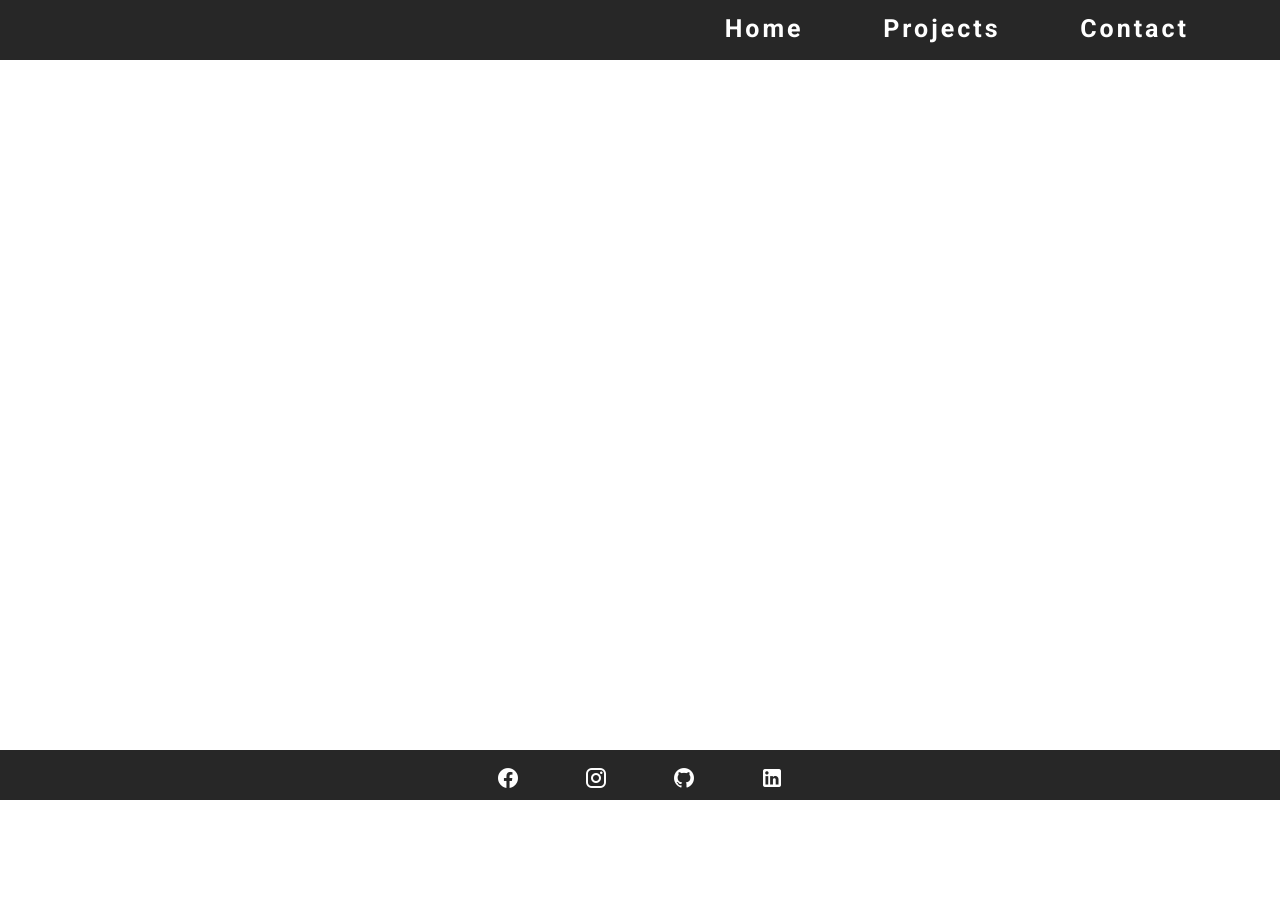
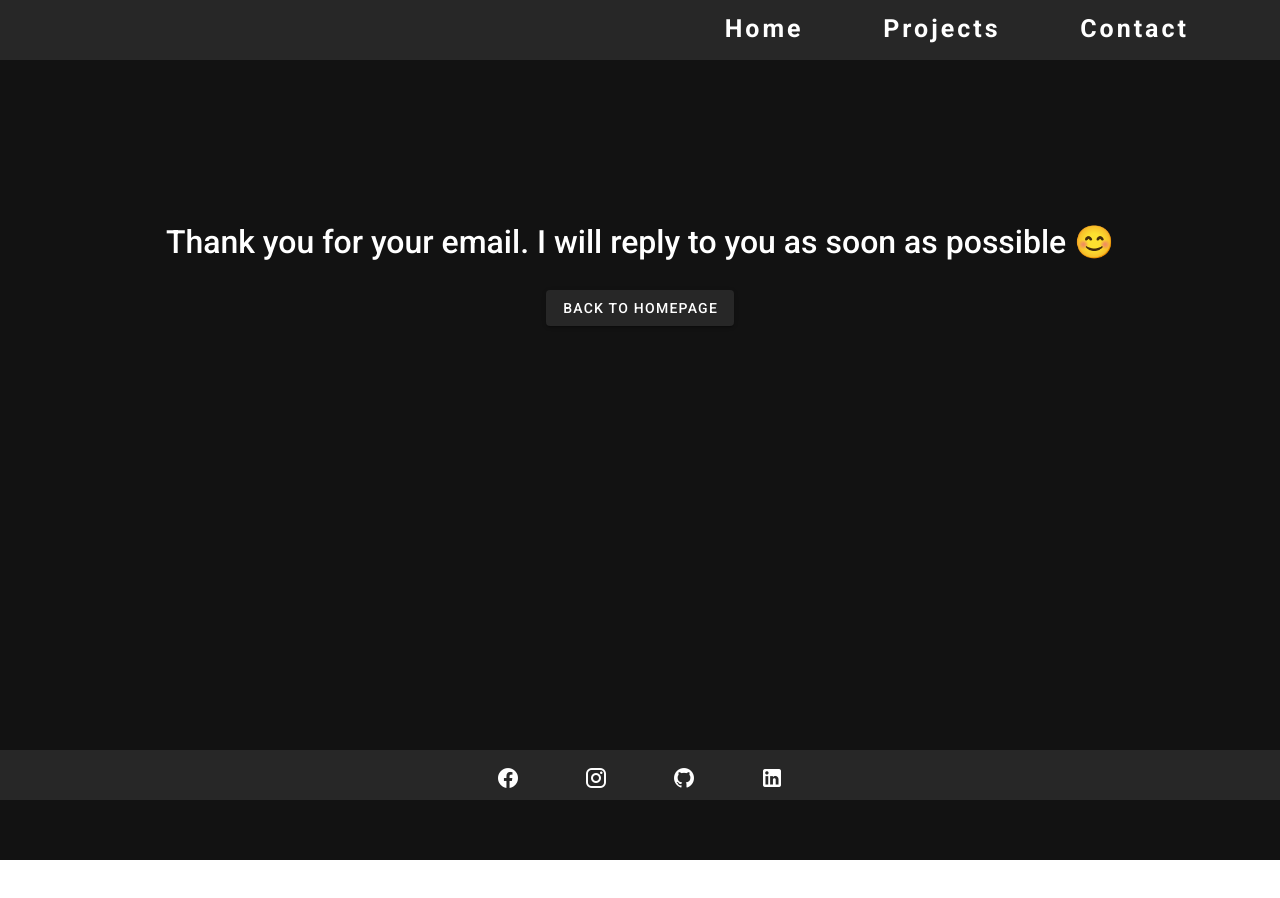
Before and after one commit to Randyyeo/Portfolio-Strapi-Frontend, a Nuxt app: page /thanks in a window 1280 px wide. Before the commit the page ends 800 px from the top, so only its background shows below. Built offline with nearby package versions, Linux system fonts and the light colour scheme.

Commit message:
thank you page

```diff
--- a/pages/contact.vue
+++ b/pages/contact.vue
@@ -5,6 +5,7 @@
                 <h2 class="mb-5 text-center">Have any suggestions or ideas? Feel free to contact me!</h2>
                 <v-text-field label="Name" name="name" solo></v-text-field>
                 <input type="hidden" name="_subject" value="New submission!">
+                <input type="hidden" name="_next" value="https://randyyeo.netlify.app/thanks">
                 <v-text-field label="Email" name="email" solo></v-text-field>
                 <v-textarea label="Description" name="description" solo></v-textarea>
                 <v-btn type="submit">Submit</v-btn>
--- /dev/null
+++ b/pages/thanks.vue
@@ -0,0 +1,25 @@
+<template>
+    <v-app>
+        <v-container class="text-center">
+            <h2 class="text-center text">Thank you for your email. I will reply to you as soon as possible 😊</h2>
+            <v-btn class="mt-5" @click="goTo">Back to Homepage</v-btn>
+        </v-container>
+
+    </v-app>
+</template>
+
+<script>
+    export default {
+        methods:{
+            goTo(){
+                this.$router.push("/")
+            }
+        }
+    }
+</script>
+
+<style lang="scss" scoped>
+.text{
+    margin-top: 4cm;
+}
+</style>
```
